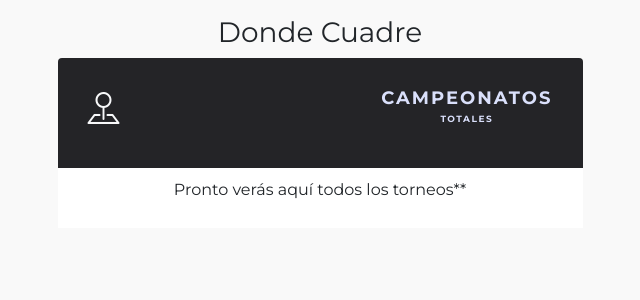
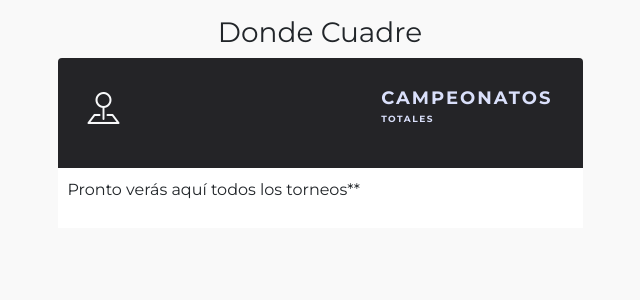
Before and after one commit to Pusebe/Tournaments-track-stadistics, a Flask app: page /all-tournaments in a window 1280 px wide. Shown: the part 56-356 px from the top of the page, without its empty margins (320-960 px from the left). Run offline with Flask 3, Linux system fonts and the light colour scheme; data that the repository does not hold is empty; parts of the project's set-up code (start-up, migrations or seed data) failed here and were passed over; some libraries are stand-ins or nearby versions.

Commit message:
modified:   website/templates/all_players.html 	modified:   website/templates/all_tournaments.html 	modified:   website/views.py

```diff
--- a/website/templates/all_players.html
+++ b/website/templates/all_players.html
@@ -9,7 +9,7 @@
 <div class="container">
   <div class="row justify-content-center"> <!-- Centra el contenido horizontalmente -->
     <div class="col-md-6"> <!-- Ocupa como máximo 4 de 12 columnas en pantallas de escritorio -->
-      <div class="wrapper text-center"> <!-- Centra el contenido verticalmente y en el centro en dispositivos móviles -->
+      <div class="wrapper"> <!-- Centra el contenido verticalmente y en el centro en dispositivos móviles -->
         <div class="wrapper__header">
           <div class="b_logo"><img src="https://images.vexels.com/media/users/3/135313/isolated/lists/9c44517fa04da541c35888362bce2d1b-award-trophy-icon.png" width="40" alt=""/></div>
           <div class="b_caption">
--- a/website/templates/all_tournaments.html
+++ b/website/templates/all_tournaments.html
@@ -10,7 +10,7 @@
 
     <div class="row justify-content-center"> <!-- Centra el contenido horizontalmente -->
       <div class="col-md-6"> <!-- Ocupa como máximo 4 de 12 columnas en pantallas de escritorio -->
-        <div class="wrapper text-center"> <!-- Centra el contenido verticalmente y en el centro en dispositivos móviles -->
+        <div class="wrapper"> <!-- Centra el contenido verticalmente y en el centro en dispositivos móviles -->
           <div class="wrapper__header">
           <div class="h2"><i class="bi bi-pin-map text-light"></i></div>
         <div class="b_caption">
--- a/website/views.py
+++ b/website/views.py
@@ -242,8 +242,9 @@ def get_user_data(user_id):
 
     for round in user.rounds_played:
         game = round.game
-        if game not in games_played:
-            games_played.append(game)
+        if game.created_at.year >= 2024:
+            if game not in games_played:
+                games_played.append(game)
 
     data = {
         'user_id':user.id,
```
